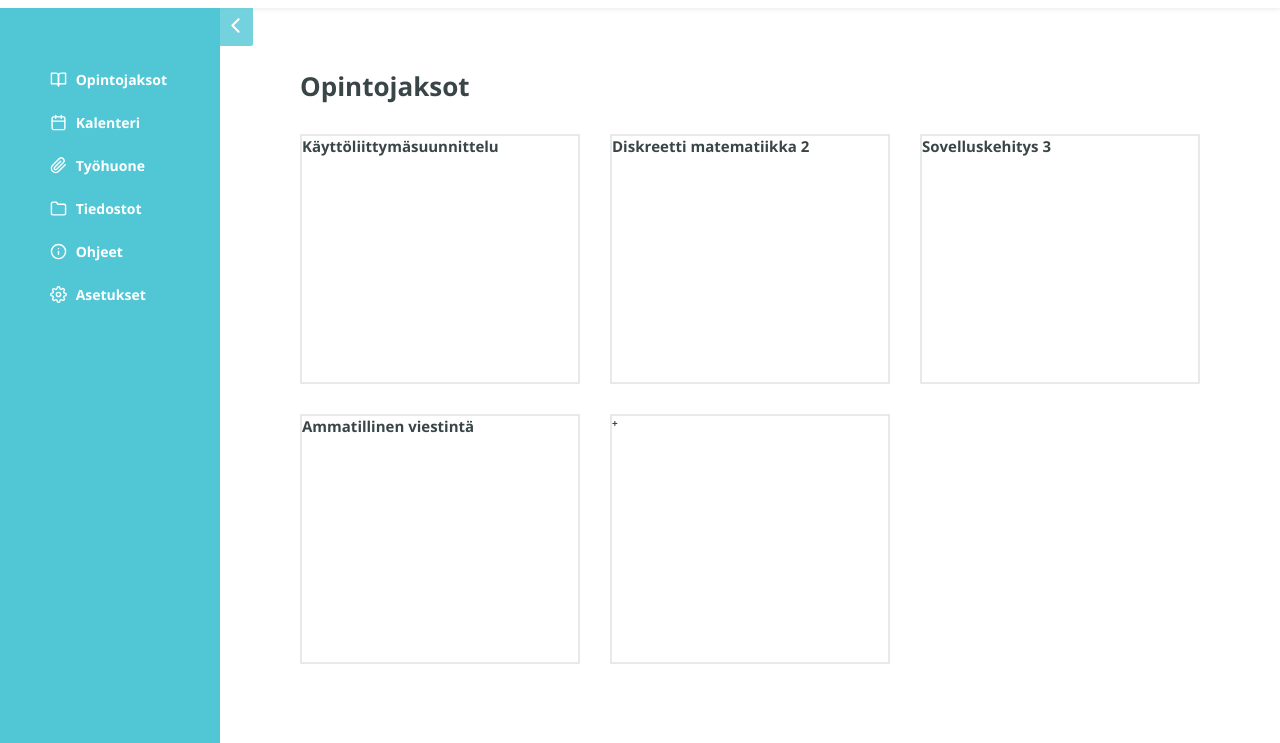
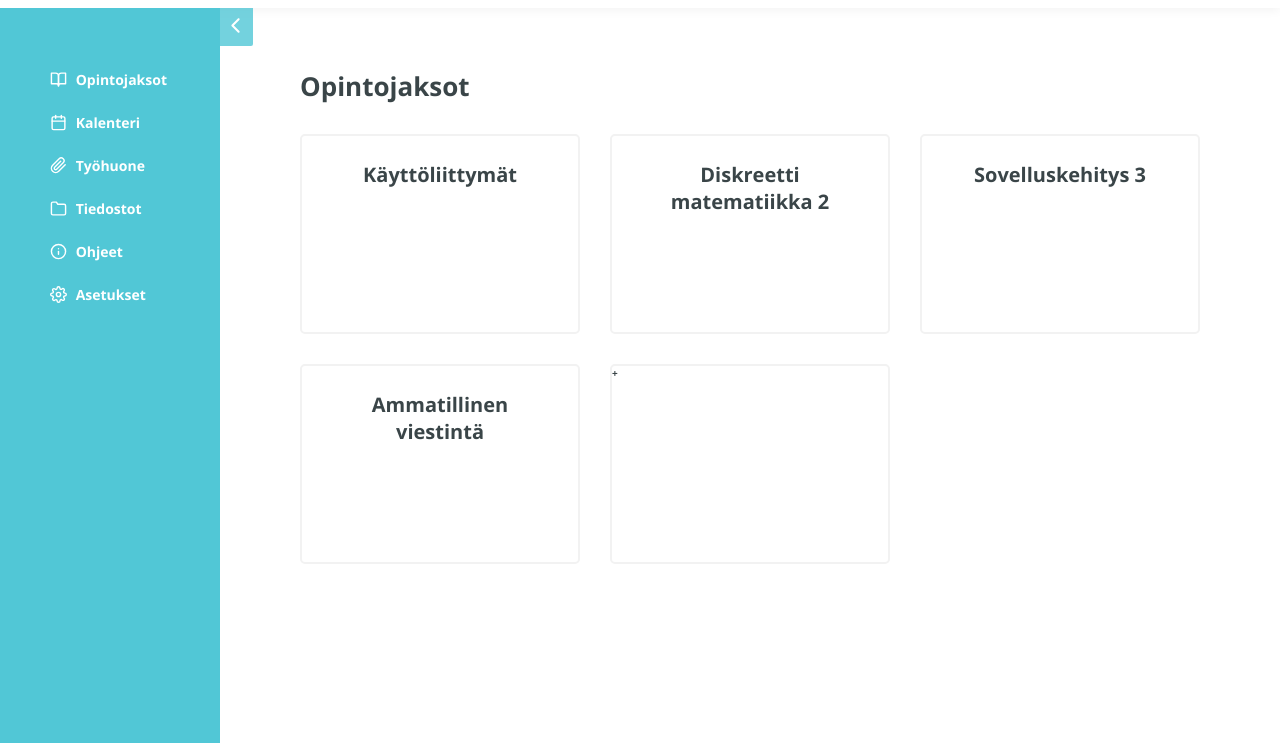
Before and after one commit to karokosmos/moodle-redesign, a website: page index.html in a window 1280 px wide. Shown: the part 57-800 px from the top of the page. Drawn offline with nearby package versions, Linux system fonts and the light colour scheme.

Commit message:
Add more styles to cards

```diff
--- a/index.html
+++ b/index.html
@@ -88,7 +88,7 @@
       <div class="card">
         <!--<div class="card__img card__img--1">&nbsp;</div>-->
         <div class="card__content">
-          <h2 class="card__title">Käyttöliittymäsuunnittelu</h2>
+          <h2 class="card__title">Käyttöliittymät</h2>
         </div>
       </div>
       <div class="card">
--- a/sass/_base.scss
+++ b/sass/_base.scss
@@ -1,5 +1,5 @@
 // VARIABLES
-$color-grey-light: #E9E9E9;
+$color-grey-light: hsl(0, 0%, 95%);//#E9E9E9;
 $color-grey-dark: #3A4548;
 
 // Needs to be set with root to be changed with Javascript? For the color widget
@@ -8,7 +8,7 @@ $color-primary: #51C7D6; //#EAB1EF;
 $font-primary: 'Open Sans', sans-serif;
 
 @mixin shadow {
-  box-shadow: 1px 1px 5px $color-grey-light;
+  box-shadow: 0px 2px 10px $color-grey-light;
 }
 
 // BASE
--- a/sass/_courses.scss
+++ b/sass/_courses.scss
@@ -19,15 +19,31 @@
 }
 
 .card {
-  height: 25rem;
+  height: 20rem;
   border: 2px solid $color-grey-light;
+  overflow: hidden;
+  //@include shadow;
 
+  border-radius: 5px;
+  //background-color: #efefef;//$color-grey-light;
+
+  transition: all .2s ease-out;
+
+  &__content {
+    padding: 2.5rem;
+    text-align: center;
+  }
+
+  &__title {
+    font-size: 2rem;
+  }
+
+  /*
   &__img {
     height: 15rem;
     background-size: cover;
     background-position: center;
 
-    /*
     &--1 {
       background-image: url('../img/desk.jpg');
     }
@@ -43,6 +59,11 @@
     &--4 {
       background-image: url('../img/writing.jpg');
     }
-    */
   }
+  */
 }
+
+.card:hover {
+  @include shadow;
+  transform: translateY(-3px);
+}
```
Also changed, not shown: css/style.css.
